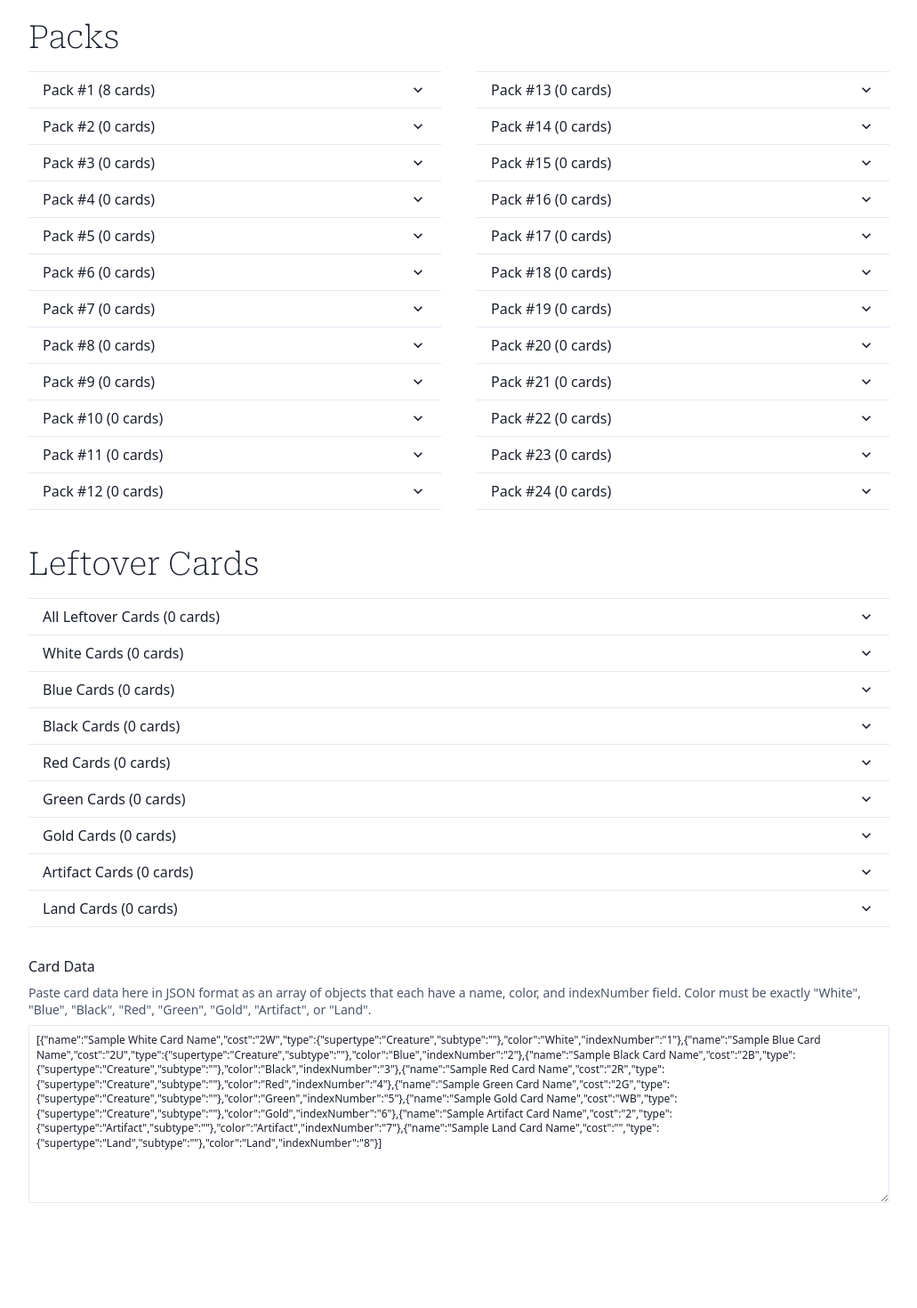
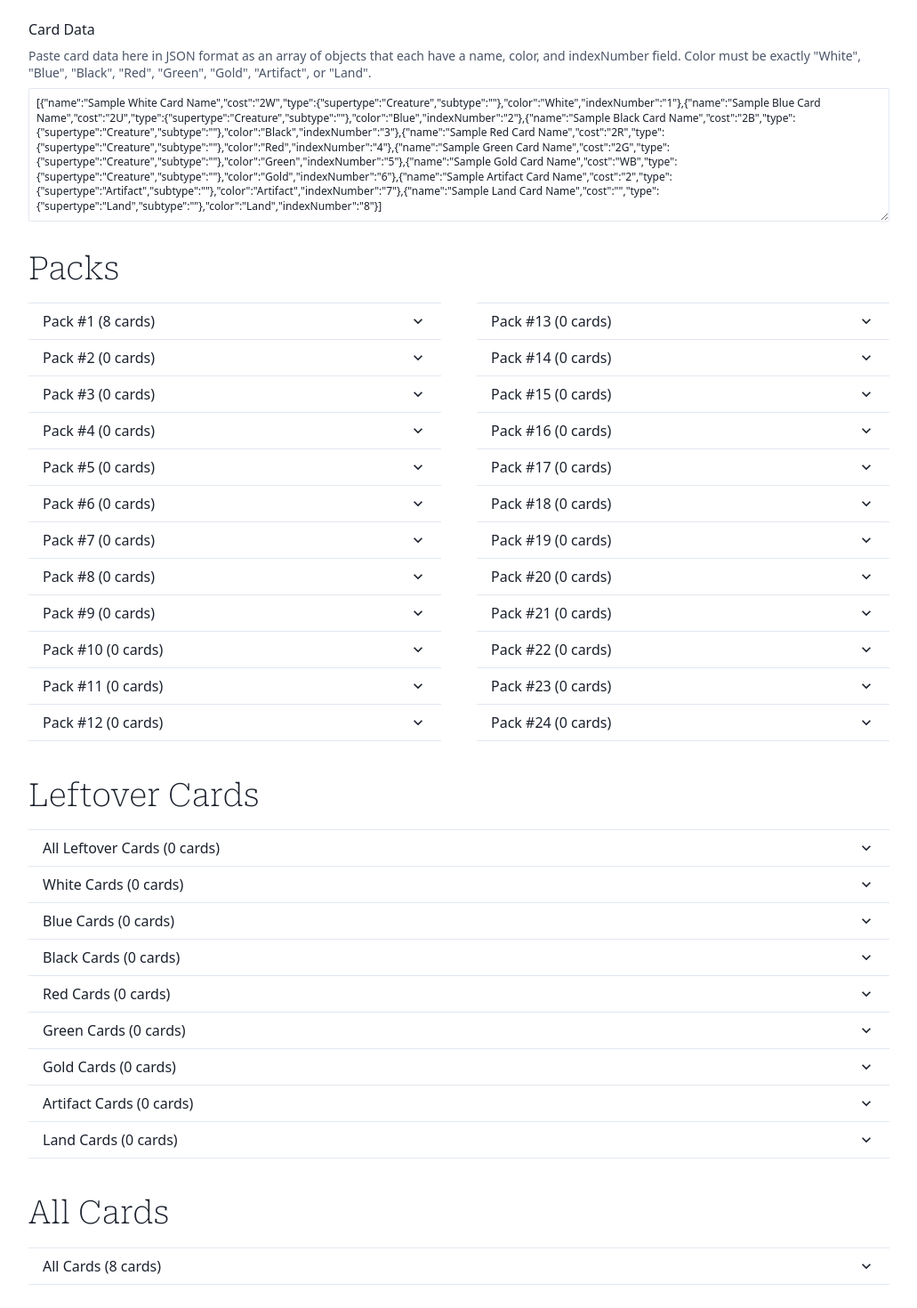
Before and after one commit to selena-groh/magic-packer, a Next.js app: page / in a window 1280 px wide. Shown: the part 294-1764 px from the top of the page at 89% size, without its empty margins (124-1155 px from the left). Before the commit the page ends 1742 px from the top, so only its background shows below. Built offline with nearby package versions, Linux system fonts and the light colour scheme.

Commit message:
move uploader and add singular "card"

```diff
--- a/components/CardDataUploader.js
+++ b/components/CardDataUploader.js
@@ -24,7 +24,7 @@ const CardDataUploader = ({ cardData, updateCardData }) => {
         onChange={handleInputChange}
         size="xs"
         resize="vertical"
-        height="200px"
+        height="150px"
       />
     </FormControl>
   );
--- a/components/ConfigurablePacker.js
+++ b/components/ConfigurablePacker.js
@@ -59,6 +59,7 @@ const ConfigurablePacker = () => {
           </FormErrorMessage>
         )}
       </FormControl>
+      <CardDataUploader cardData={cardData} updateCardData={setCardData} />
       <Packer
         key={configChangedCount}
         cardsOfEachColor={cardsOfEachColor}
@@ -66,7 +67,6 @@ const ConfigurablePacker = () => {
         numOfPacks={numOfPacks}
         cardData={cardData}
       />
-      <CardDataUploader cardData={cardData} updateCardData={setCardData} />
     </>
   );
 };
--- a/components/Packer.js
+++ b/components/Packer.js
@@ -4,6 +4,17 @@ import { useEffect, useState } from "react";
 import CardGroupAccordionItem from "components/CardGroupAccordionItem";
 import { COLORS } from "src/magic_constants";
 import { bucketCardsByColor } from "src/magic_helpers";
+
+function getNumberOfCardsText(cards) {
+  if (typeof cards?.length === "undefined") {
+    return "";
+  }
+  if (cards?.length === 1) {
+    return ` (${cards?.length} card)`;
+  } else {
+    return ` (${cards?.length} cards)`;
+  }
+}
 
 const Packer = ({
   cardsOfEachColor,
@@ -107,16 +118,14 @@ const Packer = ({
       <Heading as="h2" size="xl">
         Packs
       </Heading>
-      <SimpleGrid
-        columns={{ sm: 1, md: 2 }}
-        spacing={{ sm: 0, md: "40px" }}
-        mb={{ sm: 0, md: "40px" }}
-      >
+      <SimpleGrid columns={{ sm: 1, md: 2 }} spacing={{ sm: 0, md: "40px" }}>
         <Accordion allowMultiple>
           {filledPacks.slice(0, halfOfFilledPacksIndex).map((pack) => (
             <CardGroupAccordionItem
               key={pack?.packNum}
-              title={`Pack #${pack.packNum} (${pack?.cards?.length} cards)`}
+              title={`Pack #${pack.packNum}${getNumberOfCardsText(
+                pack?.cards
+              )}`}
               cards={pack?.cards}
             />
           ))}
@@ -126,28 +135,39 @@ const Packer = ({
             return (
               <CardGroupAccordionItem
                 key={pack?.packNum}
-                title={`Pack #${pack.packNum} (${pack?.cards?.length} cards)`}
+                title={`Pack #${pack.packNum}${getNumberOfCardsText(
+                  pack?.cards
+                )}`}
                 cards={pack?.cards}
               />
             );
           })}
         </Accordion>
       </SimpleGrid>
-      <Heading as="h2" size="xl">
+      <Heading as="h2" size="xl" mt="40px">
         Leftover Cards
       </Heading>
       <Accordion allowMultiple>
         <CardGroupAccordionItem
-          title={`All Leftover Cards (${leftoverCards?.length} cards)`}
+          title={`All Leftover Cards${getNumberOfCardsText(leftoverCards)}`}
           cards={leftoverCards}
         />
         {Object.entries(leftoverBucketedCards).map(([color, cards]) => (
           <CardGroupAccordionItem
             key={color}
-            title={`${color} Cards (${cards?.length} cards)`}
+            title={`${color} Cards${getNumberOfCardsText(cards)}`}
             cards={cards}
           />
         ))}
+      </Accordion>
+      <Heading as="h2" size="xl" mt="40px">
+        All Cards
+      </Heading>
+      <Accordion allowMultiple>
+        <CardGroupAccordionItem
+          title={`All Cards${getNumberOfCardsText(cardData)}`}
+          cards={cardData}
+        />
       </Accordion>
     </>
   );
```
